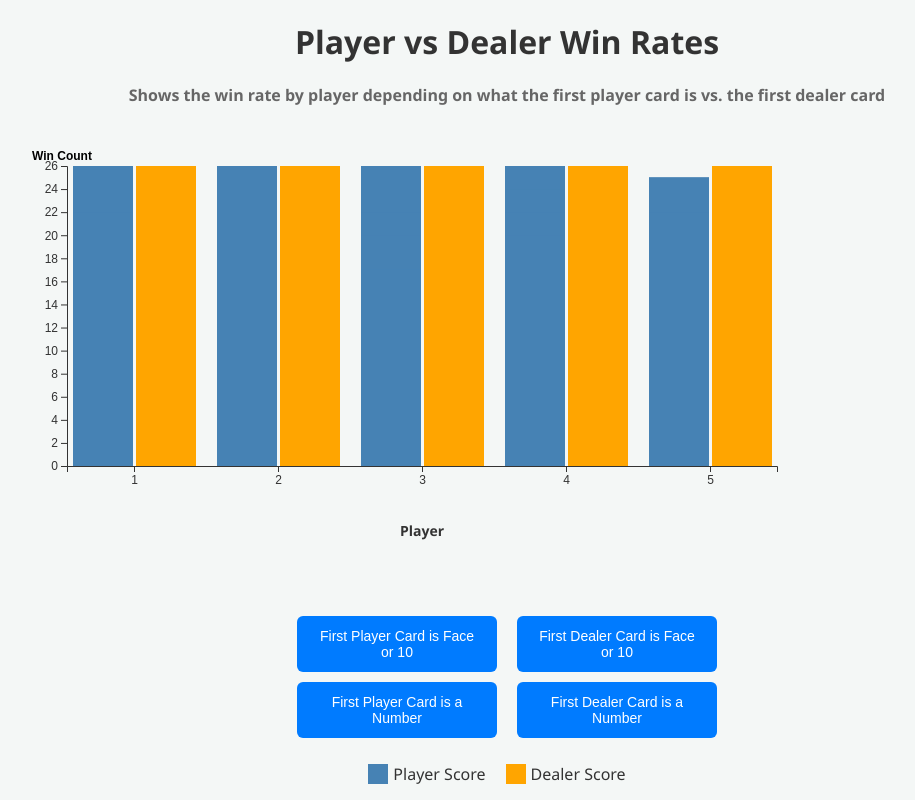
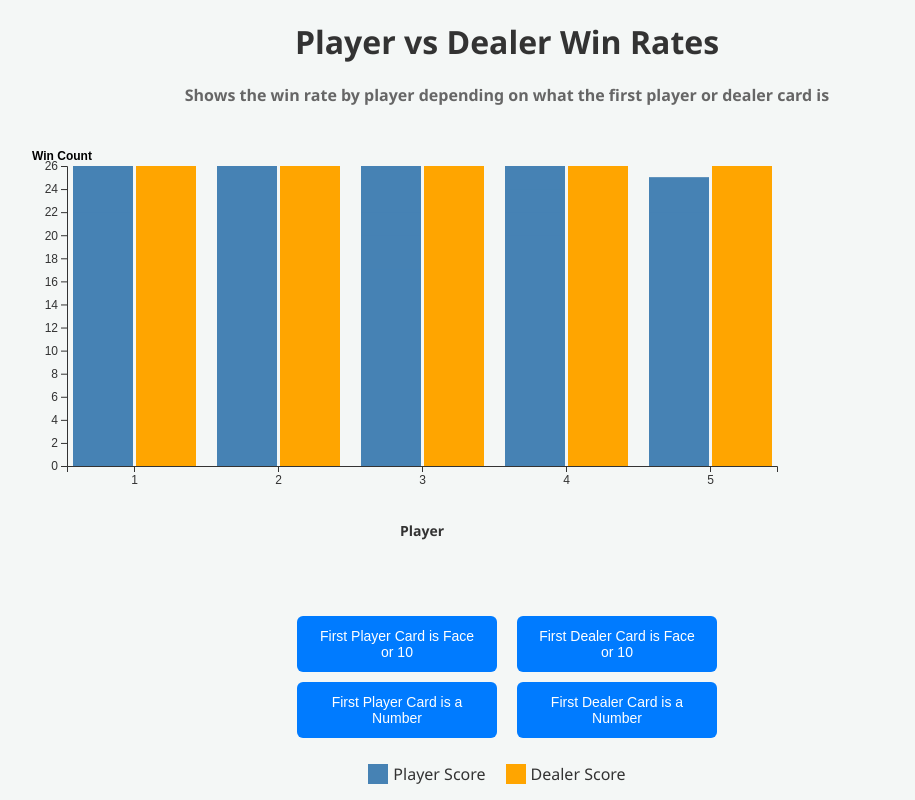
Before and after one commit to tbanis/visualizingInfoFinal, a plain HTML site: page index.html in a window 1280 px wide. Shown: the whole page, without its empty margins (133-1048 px from the left). Drawn offline with nearby package versions, Linux system fonts and the light colour scheme.

Commit message:
Update index.html

```diff
--- a/index.html
+++ b/index.html
@@ -3,7 +3,7 @@
 <head>
     <meta charset="UTF-8">
     <meta name="viewport" content="width=device-width, initial-scale=1.0">
-    <title>Player vs Dealer Scores</title>
+    <title>Player vs Dealer Win Rates</title>
     <script src="https://d3js.org/d3.v7.min.js"></script>
     <style>
         body {
@@ -126,7 +126,7 @@
 </head>
 <body>
     <h1>Player vs Dealer Win Rates</h1>
-    <h3>Shows the win rate by player depending on what the first player card is vs. the first dealer card</h3>
+    <h3>Shows the win rate by player depending on what the first player or dealer card is</h3>
     <div class="container">
         <div class="chart-container">
             <svg width="800" height="400"></svg>
```
